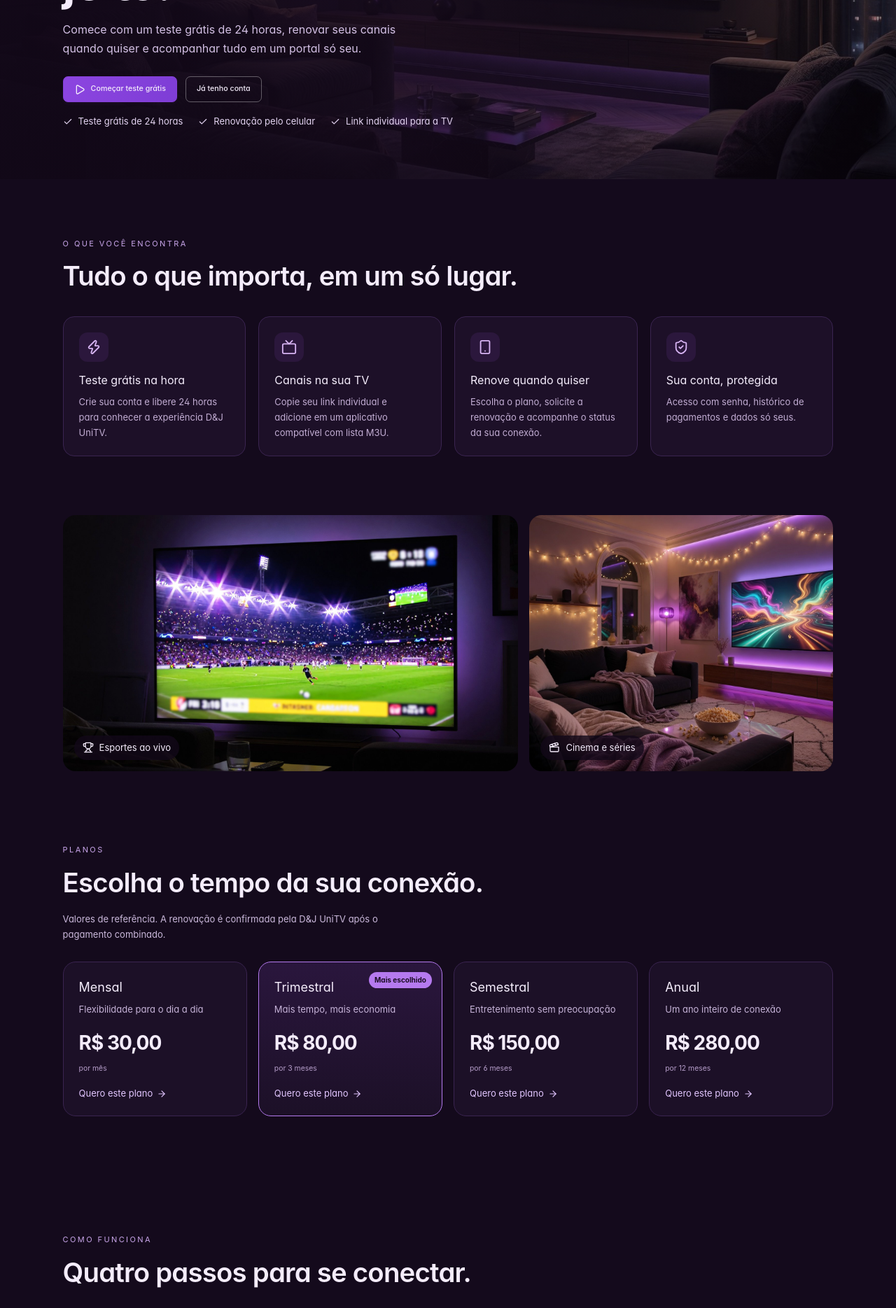
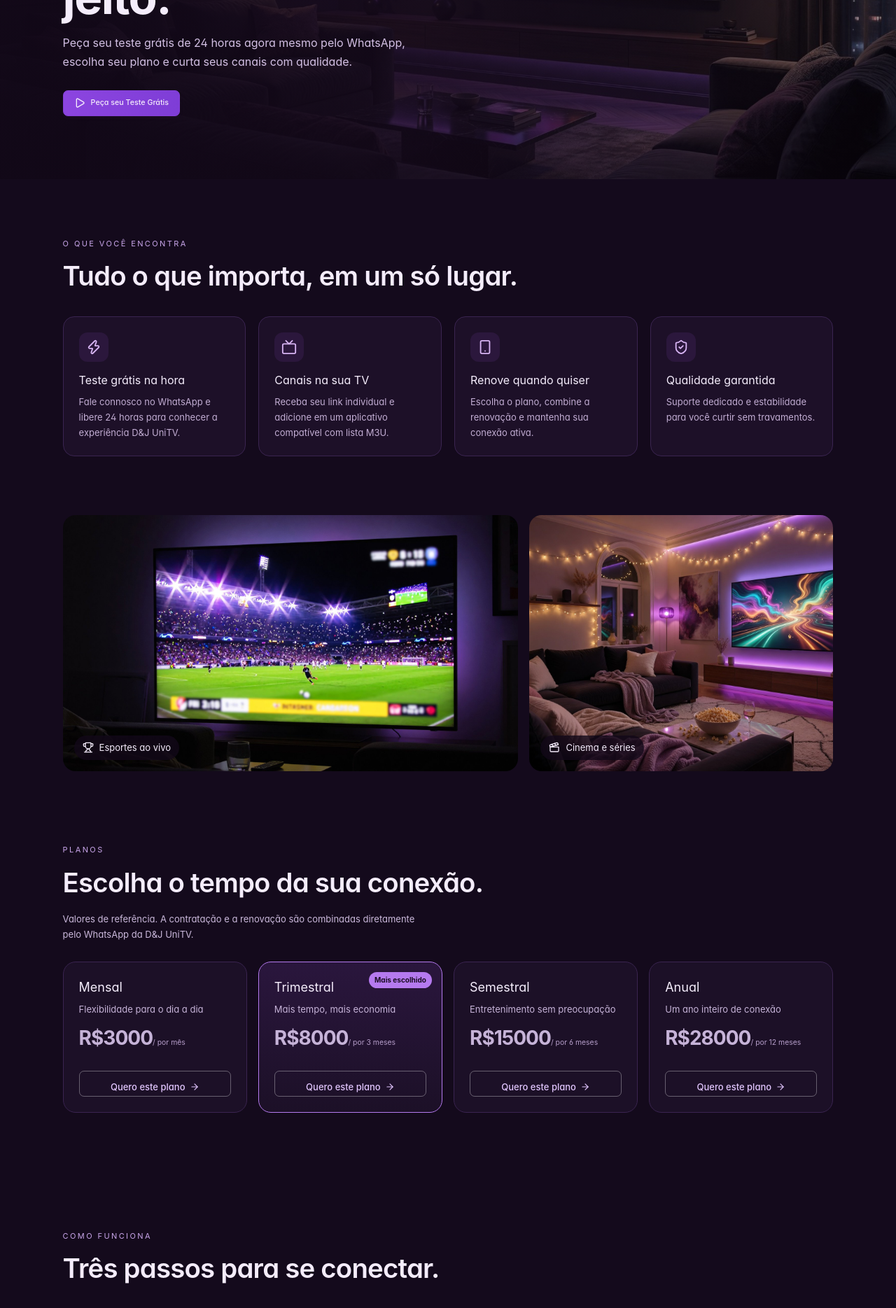
Before and after one commit to douglasplaymta-rgb/D-J-Unitv, a Next.js app: page / in a window 1280 px wide. Shown: the part 480-2349 px from the top of the page at 70% size. Built offline with nearby package versions, Linux system fonts and the light colour scheme; no server answers; the database is empty; a web font is replaced by a local one.

Commit message:
Transformado em pagina de vendas com WhatsApp e removido logins/paineis

```diff
--- a/src/components/landing.tsx
+++ b/src/components/landing.tsx
@@ -1,17 +1,22 @@
 "use client";
-import { ArrowRight, Check, Clapperboard, LockKeyhole, Play, ShieldCheck, Smartphone, Sparkles, Trophy, Tv, Zap } from "lucide-react";
+import { ArrowRight, Check, Clapperboard, Play, ShieldCheck, Smartphone, Sparkles, Trophy, Tv, Zap } from "lucide-react";
 import { Brand } from "@/components/ui";
-import { money, PLANS } from "@/lib/types";
+import { PLANS } from "@/lib/types";
 
-export default function Landing({ signedIn }: { signedIn: boolean }) {
-  return <div className="site">
+export default function Landing() {
+  // Número do WhatsApp configurado: (85) 98742-8553
+  const whatsappNumber = "5585987428553";
+  const whatsappMessage = encodeURIComponent("Olá! Gostaria de pedir meu teste grátis.");
+  const whatsappUrl = `https://wa.me/${whatsappNumber}?text=${whatsappMessage}`;
+
+  return (
+    <div className="site">
       <header className="site-header">
-      <a href="/" className="site-brand" aria-label="D&J UniTV"><Brand/></a>
+        <a href="/" className="site-brand" aria-label="D&J UniTV"><Brand /></a>
         <nav className="site-nav" aria-label="Principal">
           <a href="#planos">Planos</a>
           <a href="#como-funciona">Como funciona</a>
-        <a href={signedIn ? "/conta" : "/entrar"}>{signedIn ? "Minha conta" : "Entrar"}</a>
-        <a className="button button-primary" href="/cadastro">Teste grátis</a>
+          <a href={whatsappUrl} target="_blank" rel="noopener noreferrer" className="button button-primary">Peça seu Teste Grátis</a>
         </nav>
       </header>
 
@@ -19,19 +24,18 @@ export default function Landing({ signedIn }: { signedIn: boolean }) {
         <img src="/images/landing-living.jpg" alt="" className="site-hero-photo"/>
         <div className="site-hero-shade"/>
         <div className="site-hero-copy">
-        <span className="banner-eyebrow"><Sparkles size={12}/> CONEXÃO SEM LIMITES</span>
-        <h1>Seu entretenimento.<br/>Na sua TV. Do seu jeito.</h1>
-        <p>Comece com um teste grátis de 24 horas, renovar seus canais quando quiser e acompanhar tudo em um portal só seu.</p>
+          <span className="banner eyebrow"><Sparkles size={12}/> CONEXÃO SEM LIMITES</span>
+          <h1>Seu entretenimento na sua TV. Do seu jeito.</h1>
+          <p>Peça seu teste grátis de 24 horas agora mesmo pelo WhatsApp, escolha seu plano e curta seus canais com qualidade.</p>
           <div className="site-hero-actions">
-          <a className="button button-primary" href="/cadastro"><Play size={16}/>Começar teste grátis</a>
-          <a className="button button-ghost" href="/entrar">Já tenho conta</a>
+            <a href={whatsappUrl} target="_blank" rel="noopener noreferrer" className="button button-primary"><Play size={16}/>Peça seu Teste Grátis</a>
+          </div>
         </div>
         <ul className="site-hero-points">
           <li><Check size={14}/> Teste grátis de 24 horas</li>
-          <li><Check size={14}/> Renovação pelo celular</li>
+          <li><Check size={14}/> Atendimento rápido via WhatsApp</li>
           <li><Check size={14}/> Link individual para a TV</li>
         </ul>
-      </div>
       </section>
 
       <section className="site-section" id="beneficios">
@@ -39,11 +43,17 @@ export default function Landing({ signedIn }: { signedIn: boolean }) {
         <h2>Tudo o que importa, em um só lugar.</h2>
         <div className="site-features">
           {[
-          { icon: Zap, title: "Teste grátis na hora", text: "Crie sua conta e libere 24 horas para conhecer a experiência D&J UniTV." },
-          { icon: Tv, title: "Canais na sua TV", text: "Copie seu link individual e adicione em um aplicativo compatível com lista M3U." },
-          { icon: Smartphone, title: "Renove quando quiser", text: "Escolha o plano, solicite a renovação e acompanhe o status da sua conexão." },
-          { icon: ShieldCheck, title: "Sua conta, protegida", text: "Acesso com senha, histórico de pagamentos e dados só seus." },
-        ].map(item => <article key={item.title}><span><item.icon size={22}/></span><h3>{item.title}</h3><p>{item.text}</p></article>)}
+            { icon: Zap, title: "Teste grátis na hora", text: "Fale connosco no WhatsApp e libere 24 horas para conhecer a experiência D&J UniTV." },
+            { icon: Tv, title: "Canais na sua TV", text: "Receba seu link individual e adicione em um aplicativo compatível com lista M3U." },
+            { icon: Smartphone, title: "Renove quando quiser", text: "Escolha o plano, combine a renovação e mantenha sua conexão ativa." },
+            { icon: ShieldCheck, title: "Qualidade garantida", text: "Suporte dedicado e estabilidade para você curtir sem travamentos." }
+          ].map((item) => (
+            <article key={item.title} className="site-feature">
+              <span><item.icon size={22}/></span>
+              <h3>{item.title}</h3>
+              <p>{item.text}</p>
+            </article>
+          ))}
         </div>
       </section>
 
@@ -55,16 +65,20 @@ export default function Landing({ signedIn }: { signedIn: boolean }) {
       <section className="site-section" id="planos">
         <div className="site-kicker">PLANOS</div>
         <h2>Escolha o tempo da sua conexão.</h2>
-      <p className="site-lead">Valores de referência. A renovação é confirmada pela D&J UniTV após o pagamento combinado.</p>
+        <p className="site-lead">Valores de referência. A contratação e a renovação são combinadas diretamente pelo WhatsApp da D&J UniTV.</p>
         <div className="site-plans">
           {Object.entries(PLANS).map(([name, info], i) => (
-          <article key={name} className={i === 1 ? "featured" : ""}>
+            <article key={name} className={`site-plan ${i === 1 ? "featured" : ""}`}>
               {i === 1 && <span className="plan-tag">Mais escolhido</span>}
               <h3>{name}</h3>
-            <p>{info.description}</p>
-            <strong>{money(info.price)}</strong>
-            <small>{info.months === 1 ? "por mês" : `por ${info.months} meses`}</small>
-            <a href="/cadastro">Quero este plano<ArrowRight size={14}/></a>
+              <p className="description">{info.description}</p>
+              <p>
+                <strong><span className="currency">R$</span>{info.price}</strong>
+                <small>/ {info.months === 1 ? "por mês" : `por ${info.months} meses`}</small>
+              </p>
+              <a href={whatsappUrl} target="_blank" rel="noopener noreferrer" className="button button-ghost" style={{ marginTop: '1rem', width: '100%', textAlign: 'center' }}>
+                Quero este plano <ArrowRight size={14}/>
+              </a>
             </article>
           ))}
         </div>
@@ -72,31 +86,28 @@ export default function Landing({ signedIn }: { signedIn: boolean }) {
 
       <section className="site-section" id="como-funciona">
         <div className="site-kicker">COMO FUNCIONA</div>
-      <h2>Quatro passos para se conectar.</h2>
+        <h2>Três passos para se conectar.</h2>
         <ol className="site-steps">
-        <li><span>1</span><div><h3>Crie sua conta</h3><p>Nome, e-mail e uma senha. É o seu espaço na D&J UniTV.</p></div></li>
-        <li><span>2</span><div><h3>Ative o teste grátis</h3><p>24 horas para experimentar. Um teste por conta.</p></div></li>
-        <li><span>3</span><div><h3>Leve para a TV</h3><p>No portal, copie o link individual e cole em um player M3U.</p></div></li>
-        <li><span>4</span><div><h3>Renove os canais</h3><p>Escolha o plano, combine o pagamento e acompanhe a confirmação.</p></div></li>
+          <li><span>1</span><div><h3>Peça seu teste</h3><p>Clique em qualquer botão de teste e fale diretamente no nosso WhatsApp.</p></div></li>
+          <li><span>2</span><div><h3>Ative na sua TV</h3><p>Receba as instruções, copie seu link e cole no seu player M3U.</p></div></li>
+          <li><span>3</span><div><h3>Curta e renove</h3><p>Aproveite o melhor do entretenimento e renove quando quiser pelo WhatsApp.</p></div></li>
         </ol>
       </section>
 
       <section className="site-cta">
         <div>
           <h2>Pronto para começar?</h2>
-        <p>Crie sua conta agora e libere o teste grátis de 24 horas.</p>
+          <p>Peça seu teste grátis de 24 horas agora mesmo pelo WhatsApp.</p>
         </div>
-      <a className="button button-primary" href="/cadastro">Criar minha conta<ArrowRight size={16}/></a>
+        <a href={whatsappUrl} target="_blank" rel="noopener noreferrer" className="button button-primary">Peça seu Teste Grátis<ArrowRight size={16}/></a>
       </section>
 
       <footer className="site-footer">
-      <div><Brand/><p>Entretenimento que conecta. Gestão que simplifica.</p></div>
         <div>
-        <a href="/entrar">Área do cliente</a>
-        <a href="/cadastro">Teste grátis</a>
-        <a href="/admin/login" className="site-admin-link"><LockKeyhole size={13}/>Administração</a>
+          <Brand /><p>Entretenimento que conecta. Gestão que simplifica.</p>
         </div>
-      <small>© {new Date().getFullYear()} D&J UniTV. Conteúdo e fontes de canais dependem de provedores autorizados. Este painel não é o aplicativo oficial UniTV.</small>
+        <small>© {new Date().getFullYear()} D&J UniTV. Conteúdo e fontes de canais dependem de provedores autorizados.</small>
       </footer>
-  </div>;
+    </div>
+  );
 }
```
Lines whose indentation alone changed are shown as unchanged.
